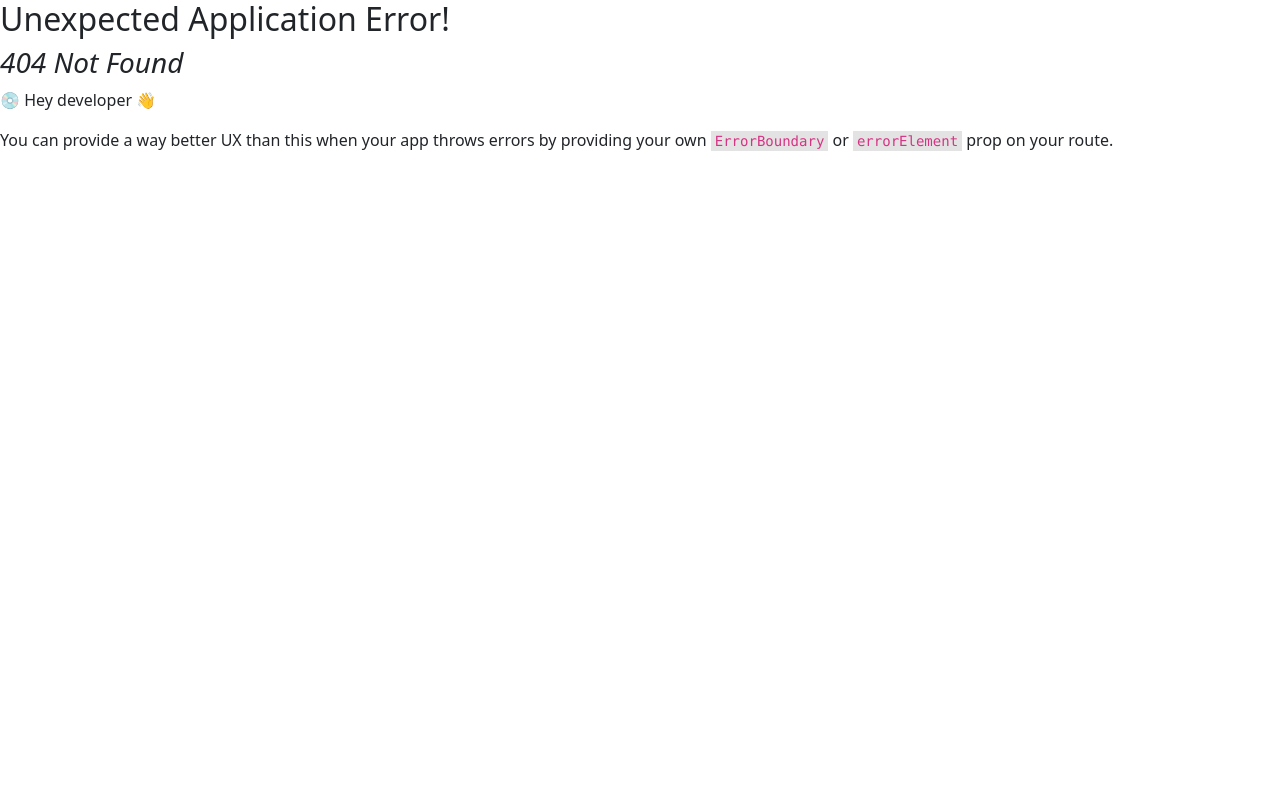
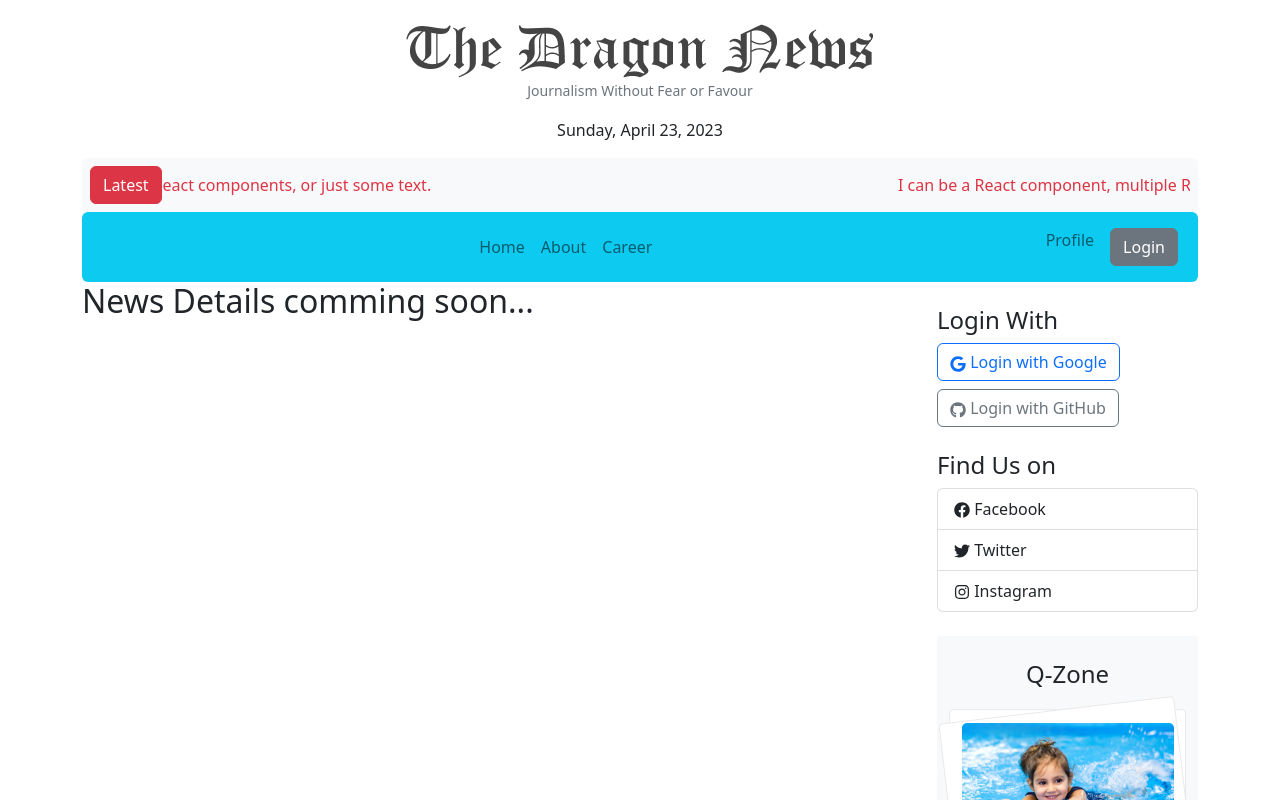
Before and after one commit to Monir-interact/the-news-dragon-client-fix, a React (Vite) app: page /news/1 in a window 1280 px wide. Before the commit this address had no page. Shown: the top 800 px of the page. Built offline with nearby package versions, Linux system fonts and the light colour scheme.

Commit message:
set news fault

```diff
--- /dev/null
+++ b/src/layouts/NewsLayout.jsx
@@ -0,0 +1,29 @@
+import React from "react";
+import Header from "../Shared/Header/Header";
+import Footer from "../Shared/Footer/Footer";
+import { Col, Container, Row } from "react-bootstrap";
+import LeftNav from "../Shared/LeftNav/LeftNav";
+import RightNav from "../Shared/RightNav/RightNav";
+import { Outlet } from "react-router-dom";
+
+const NewsLayout = () => {
+  return (
+    <div>
+      <Header />
+      <Container>
+        <Row>
+          <Col lg={9}>
+            <Outlet />
+          </Col>
+          <Col lg={3}>
+            <RightNav />
+          </Col>
+        </Row>
+      </Container>
+
+      <Footer />
+    </div>
+  );
+};
+
+export default NewsLayout;
--- a/src/pages/Home/Category/Category.jsx
+++ b/src/pages/Home/Category/Category.jsx
@@ -1,11 +1,13 @@
-import React from 'react';
+import React from "react";
+import { useParams } from "react-router-dom";
 
 const Category = () => {
-    return (
-        <div>
-            <h2>This is a Category</h2>
-        </div>
-    );
+  const { id } = useParams();
+  return (
+    <div>
+      <h2>This is a Category: {id}</h2>
+    </div>
+  );
 };
 
 export default Category;
--- /dev/null
+++ b/src/pages/News/News/News.jsx
@@ -0,0 +1,11 @@
+import React from 'react';
+
+const News = () => {
+    return (
+        <div>
+            <h2>News Details comming soon...</h2>
+        </div>
+    );
+};
+
+export default News;
```
Also changed, not shown: src/routes/Route.jsx (+14 -2 lines).
